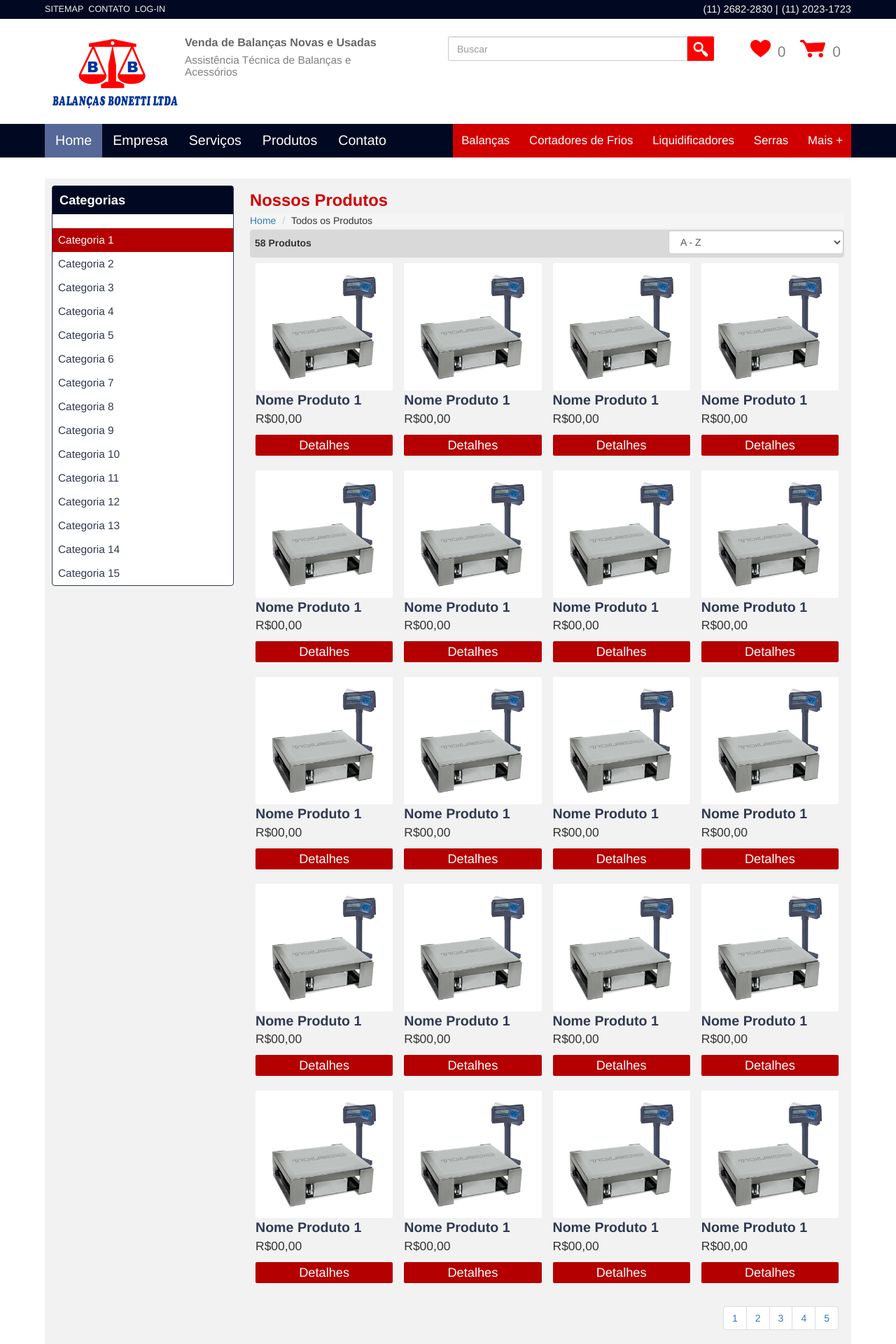
After one commit to andrebonetti/Balancas_NuvemShop, a PHP site: page /produtos/ in a window 1280 px wide. The commit adds this page. Shown: the top 1920 px of the page at 70% size. Run offline with PHP 8.4, Linux system fonts and the light colour scheme; style sheets or scripts are compiled from the project's sources.

Commit message:
Update 22/02/2016
Página Produtos

```diff
--- a/HTML/less/style.less
+++ b/HTML/less/style.less
@@ -21,6 +21,7 @@
     margin-bottom: 30px;
     padding: 10px;
     background-color: @white-9;
+    border-radius: 2px;
 
 }
 
@@ -466,6 +467,135 @@ section.servicos:extend(.myContainer_content){
 
 }
 
+/* --- PRODUTOS --- */
+section.produtos:extend(.myContainer_content){
+
+    aside{
+        .float-config(left,23%);
+
+        background-color: @white-10;
+        .border(4px,@blue-3);
+
+        h2{
+            background-color: @blue-1;
+            padding: 10px;
+            margin-bottom: 20px;
+
+            font-size: 1.3em;
+            font-weight: 600;
+            color: @white-10;
+        }
+
+        a{
+            .float-config(left,100%);
+            padding: 6px 8px;
+            color: @blue-3;
+            font-size: 1.1em;
+
+            /*border-style:solid;
+            border-width: 0 0 1px 0;
+            border-color: @blue-3;*/
+        }
+        a:hover,a.active{
+            background-color: @red-3;
+            color: @white-10;
+            border-color:@white-10;
+        }
+    }
+
+    .produto-content{
+        .float-config(right,75%);
+
+         h1:extend(.h1_content){
+            margin-top: 8px;
+            margin-bottom: 0;
+         }
+
+         ul.breadcrumb{
+             margin-top: 6px;
+             margin-bottom: 0;
+             padding: 0;
+         }
+
+         .cabecalho{
+             width: 100%;
+             margin-top: 3px;
+             display: table;
+
+             background-color: @white-7;
+             .border(4px,@white-7);
+
+             p.quantidade-produtos{
+                .float-config(left,auto);
+                font-weight: 600;
+
+                padding:8px 0 0 6px;
+             }
+
+             select{
+                .float-config(right,250px);
+             }
+         }
+
+         .boxes:extend(.full-container){
+
+            .box{
+                .inline-content(4%);
+                padding: 8px;
+
+                a.img-content{
+
+                    @altura: 150px;
+
+                    width: 100%;
+                    padding: 15px;
+                    height: @altura;
+                    display: table;
+                    text-align: center;
+                    background-color: @white-10;
+                    .border(2px,@white-10);
+
+                    img{
+                        max-width: 100%;
+                        max-height: @altura;
+                    }
+                }
+
+                h2{
+                    color:@blue-3;
+                    font-size: 1.4em;
+                    font-weight: 600;
+                    margin:3px 0;
+                }
+
+                p.valor{
+                    font-size: 1.25em;
+                }
+
+                a.btn-detalhes{
+                    width: 100%;
+                    display: table;
+                    margin:5px 0;
+                    padding: 2px;
+                    text-align: center;
+                    color: @white-10;
+                    font-size: 1.3em;
+
+                    background-color: @red-3;
+                    border-radius: 2px;
+                }
+            }
+
+        }
+
+        .pagination{
+            .float-config(right,auto);
+            margin-right: 8px;
+        }
+    }
+
+}
+
 /* --- MODAL --- */
 //CONTATO
 .modal{
--- /dev/null
+++ b/HTML/produtos.php
@@ -0,0 +1,76 @@
+<?php include_once("frames/header.php")?>
+
+<?php include_once("frames/nav.php")?>
+
+        <section class="produtos">
+
+                <div class="produto-content">
+
+                    <h1>Nossos Produtos</h1>
+
+                    <ul class="breadcrumb">
+
+					   <li class="active"><a href="#">Home</a></li>
+            		   <li>Todos os Produtos</li>
+
+		            </ul>
+
+                    <div class="cabecalho">
+
+                        <p class="quantidade-produtos">58 Produtos</p>
+
+                        <select class="sort-by form-control">
+                            <option value="1">Ordenar Por</option>
+                            <option value="price-ascending">Preço: Menor ao Maior</option>
+                            <option value="price-descending">Preço: Maior ao Menor</option>
+                            <option value="alpha-ascending" selected="">A - Z</option>
+                            <option value="alpha-descending">Z - A</option>
+                            <option value="created-descending">Mais Novo ao mais Antigo</option>
+                            <option value="created-ascending">Mais Antigo ao mais Novo</option>
+                            <option value="best-selling">Mais Vendidos</option>
+                        </select>
+
+                    </div>
+
+                    <div class="boxes">
+
+                        <?php for($i=1;$i <= 20;$i++){?>
+
+                            <div class="box">
+
+                                <a class="img-content" href="">
+                                    <img src="img/balanca.png">
+                                </a>
+                                <h2>Nome Produto 1</h2>
+                                <p class="valor">R$00,00</p>
+                                <a class="btn-detalhes" href="">Detalhes</a>
+
+                            </div>
+
+                        <?php } ?>
+
+                    </div>
+
+                    <ul class="pagination">
+                        <li><a class="active" href="/produtos/">1</a></li>
+                        <li><a href="#">2</a></li>
+                        <li><a href="#">3</a></li>
+                        <li><a href="#">4</a></li>
+                        <li><a href="#">5</a></li>
+                    </ul>
+
+                </div>
+
+                <aside>
+
+                    <h2>Categorias</h2>
+
+                    <?php for($i=1;$i <= 15;$i++){?>
+                    <a class="<?php if($i == 1){echo "active";} ?>" href="#">Categoria <?=$i?></a>
+                    <?php } ?>
+
+                </aside>
+
+        </section>
+
+<?php include_once("frames/footer.php")?>
```
